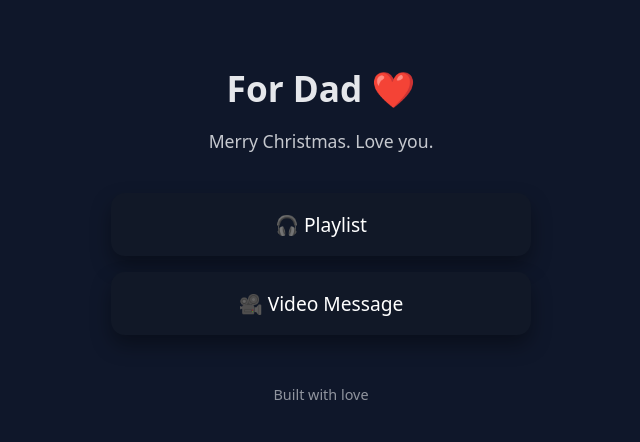
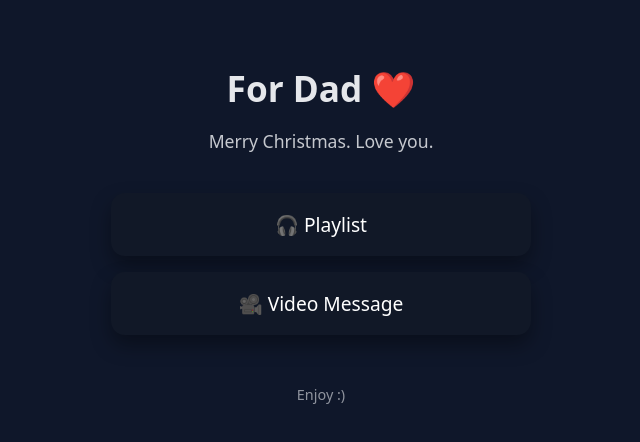
Before and after one commit to smith-al3x/dad, a plain HTML site: page index.html in a window 1280 px wide. Shown: the full height of the page, 319-959 px from the left. Drawn offline with Linux system fonts and the light colour scheme.

Commit message:
Update index.html

```diff
--- a/index.html
+++ b/index.html
@@ -65,7 +65,7 @@
   </div>
 
   <footer>
-    Built with love
+    Enjoy :)
   </footer>
 </body>
 </html>
```
